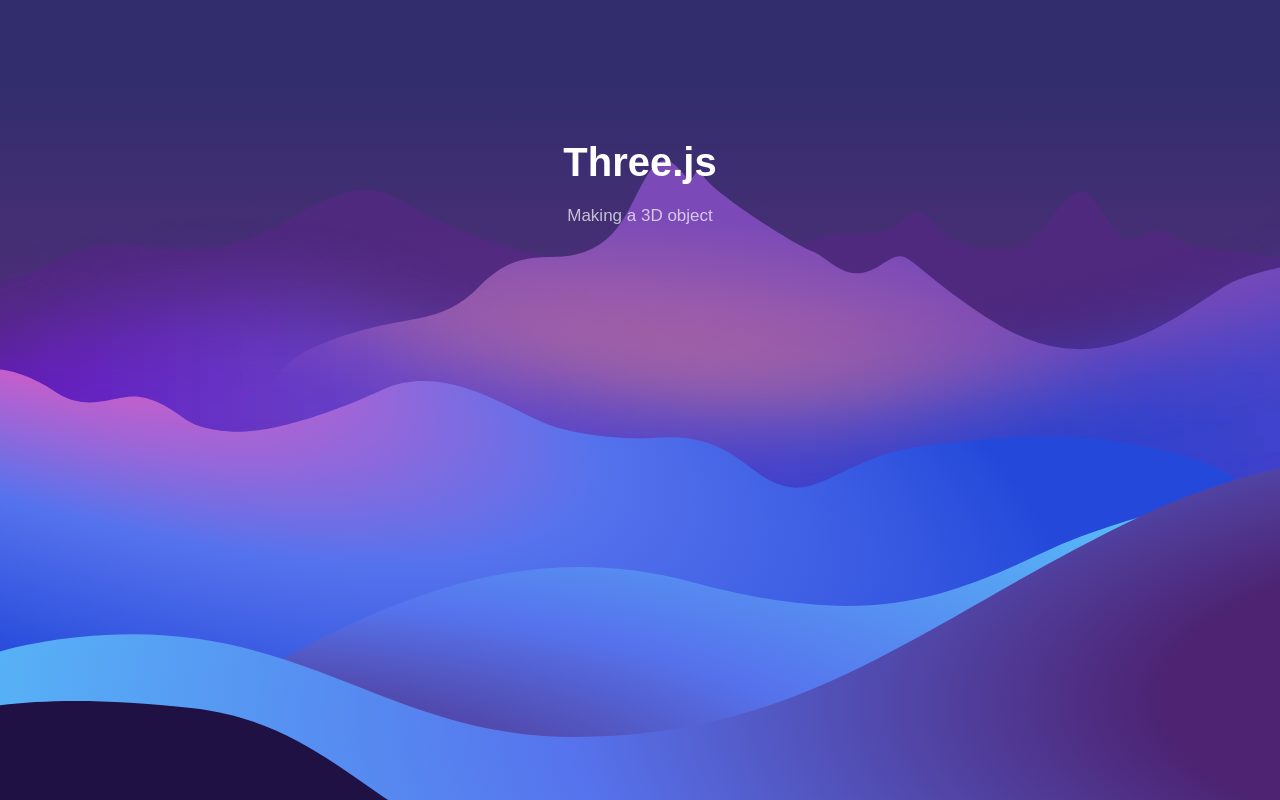
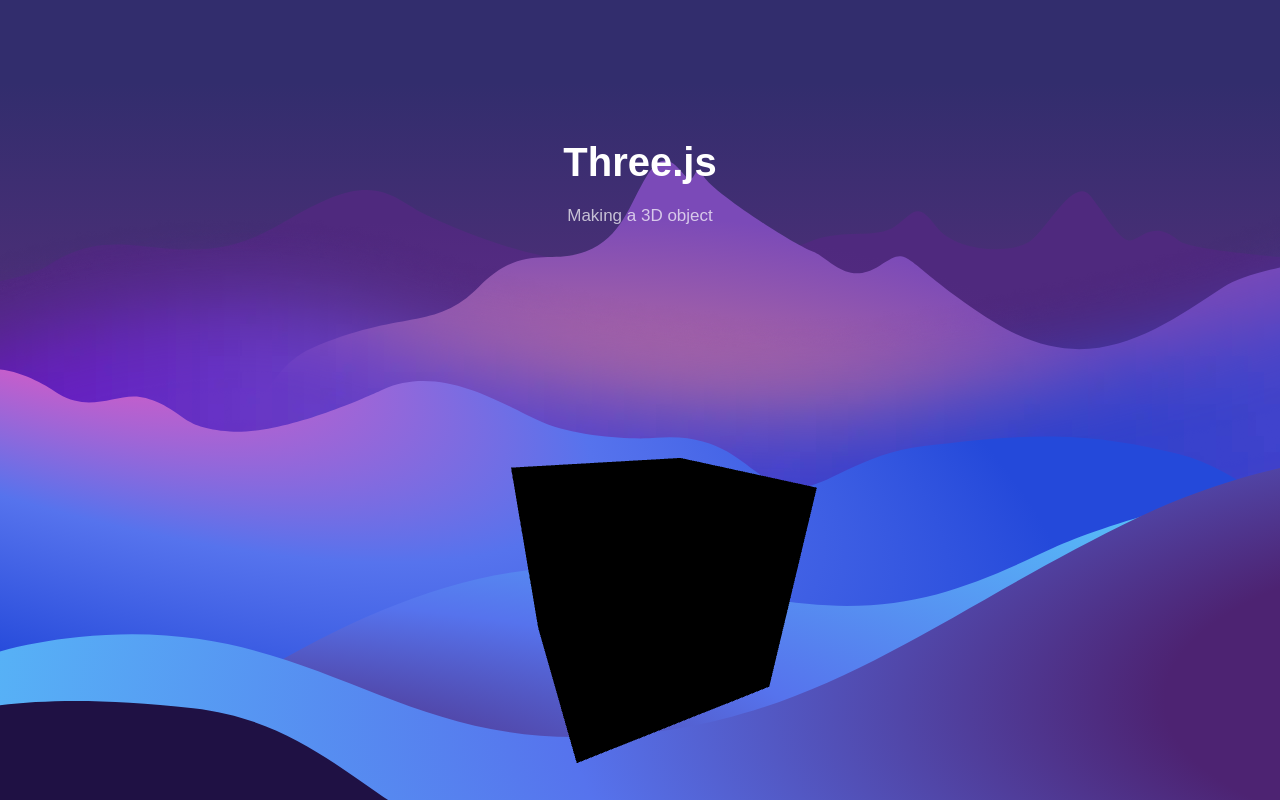
Before and after one commit to CutieMath/threejs-01, a React (Vite) app: page / in a window 1280 px wide. Shown: the top 800 px of the page. Built offline with nearby package versions, Linux system fonts and the light colour scheme.

Commit message:
resize the box and add rotation

```diff
--- a/src/App.jsx
+++ b/src/App.jsx
@@ -3,12 +3,17 @@ import styled from "styled-components";
 
 import Background from "./components/Background";
 import TextSection from "./components/TextSection";
+import Box from "./components/Box";
+import { Canvas } from "@react-three/fiber";
 
 export default function App() {
   return (
     <Wrapper className="App">
       <Background />
       <TextSection />
+      <Canvas className="canvas">
+        <Box />
+      </Canvas>
     </Wrapper>
   );
 }
@@ -16,4 +21,8 @@ export default function App() {
 const Wrapper = styled.div`
   position: relative;
   background: #1f1144;
+
+  canvas {
+    height: 500px;
+  }
 `;
--- /dev/null
+++ b/src/components/Box.jsx
@@ -0,0 +1,12 @@
+import React from "react";
+
+const Box = () => {
+  return (
+    <mesh rotation={[90, 0, 20]}>
+      <boxBufferGeometry attach="geometry" args={[3, 3, 3]} />
+      <meshLambertMaterial attach="material" color="blue" />
+    </mesh>
+  );
+};
+
+export default Box;
```
